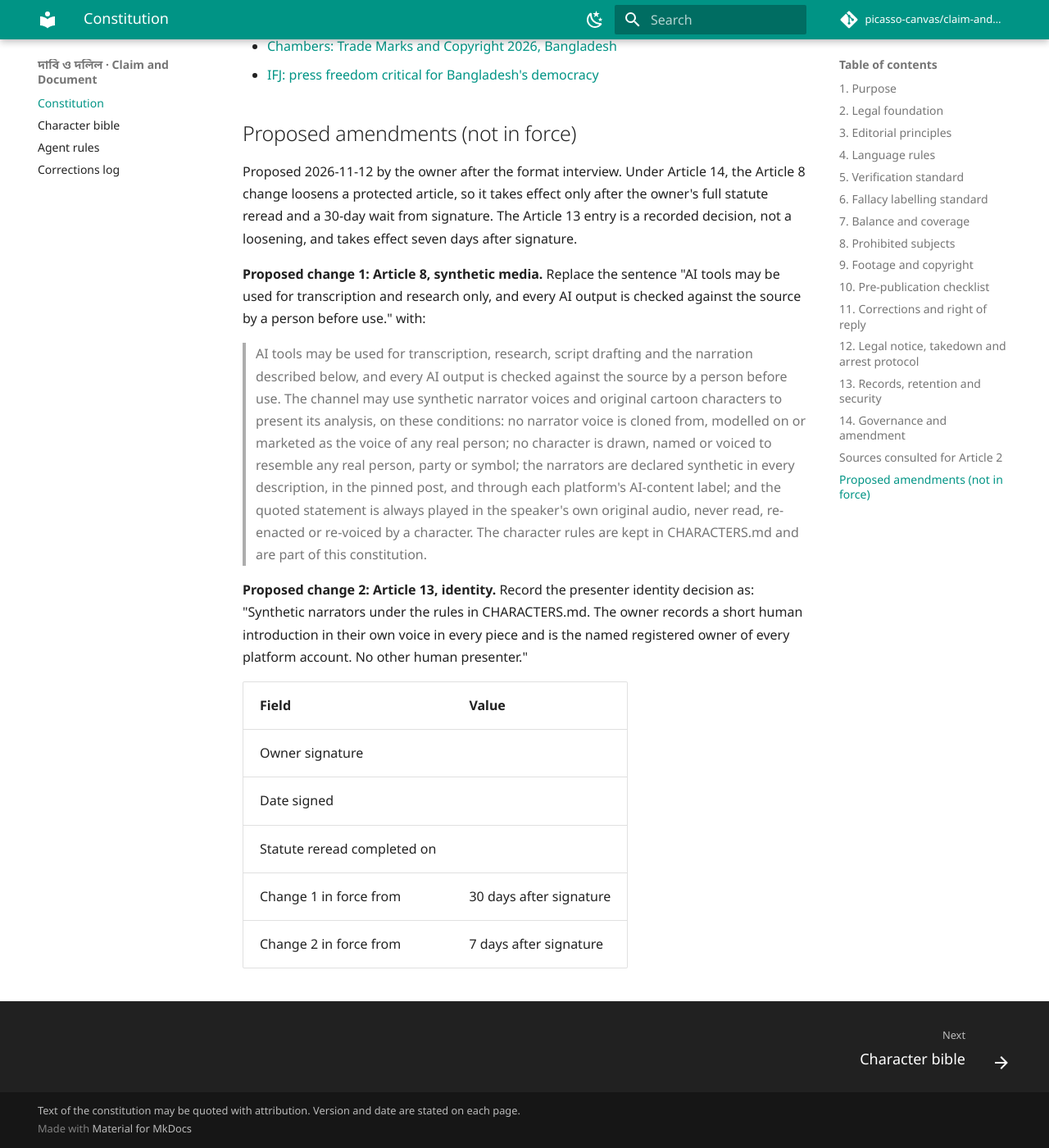
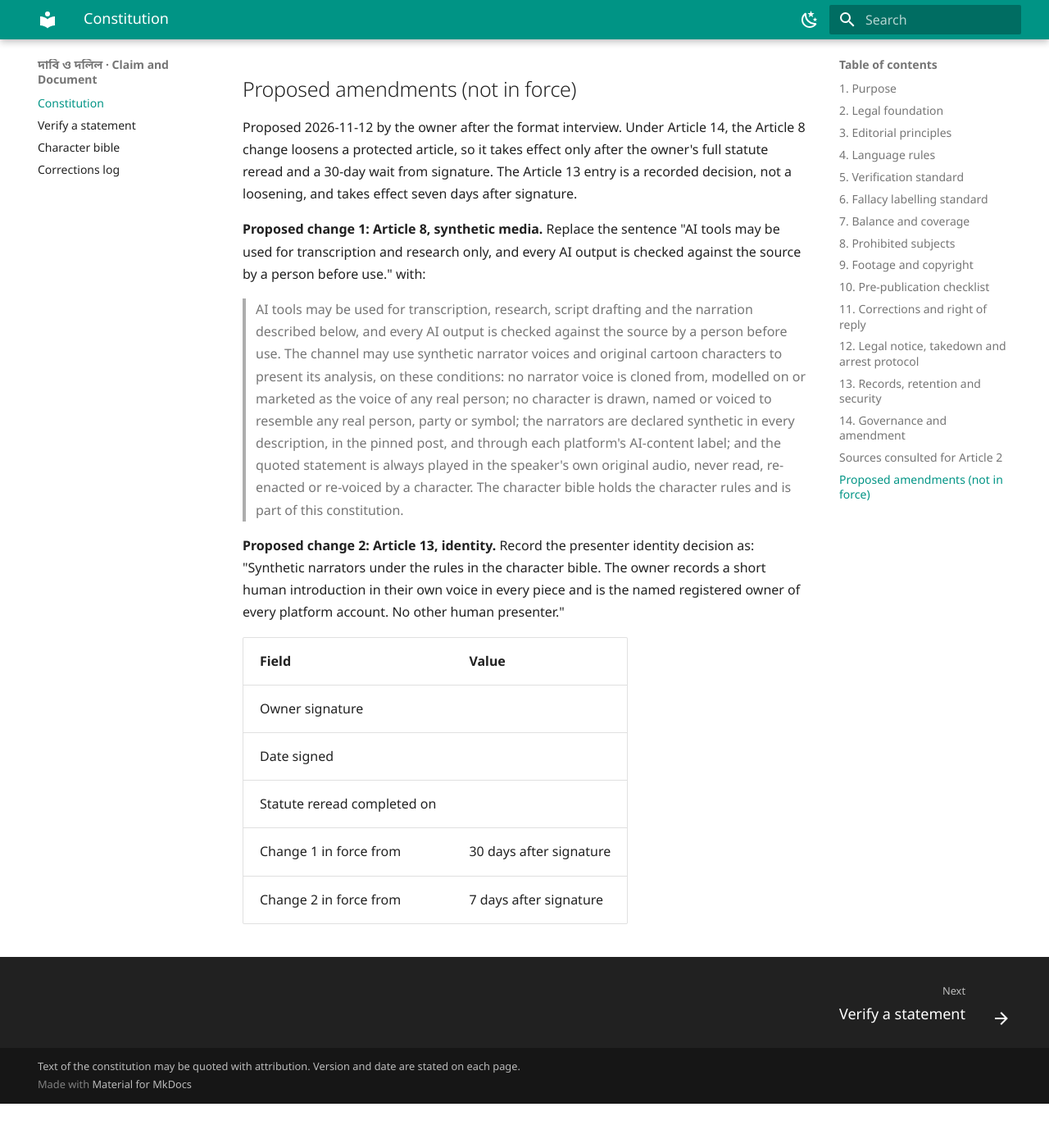
Before and after one commit to picasso-canvas/claim-and-document, an MkDocs documentation site: the page built from docs/index.md, in a window 1280 px wide and 1400 px high, scrolled down 15933 px. Shown: the whole window at 82% size. Built offline with MkDocs 1.6.1 and Material for MkDocs 9.7.7, drawn with Linux system fonts in a browser that asks for light colours; comment, search, counter and statistics services are not loaded; after the commit the page ends 17279 px from its top, so only the background shows below that; some of the changed text lies outside the part shown.

Commit message:
Make the public site a viewer reference: remove tooling files and repository links, add a verification guide
Co-Authored-By: Claude Fable 5.1 <noreply@anthropic.com>

```diff
--- a/README.md
+++ b/README.md
@@ -266,7 +266,7 @@ This constitution binds every person and every automated tool that produces cont
 - **Amendment.** An amendment is proposed in writing, reread by the owner against the current statute text, and takes effect seven days after the owner signs it. Articles 3, 4, 5 and 8 may be tightened at any time but loosened only after a full statute reread and a 30-day wait, so no amendment is made in the heat of a moment.
 - **Mandatory review triggers.** The constitution is reviewed within 14 days of any of: an amendment to the cyber law; a new Election Commission media code; passage of a National Media Commission law; any legal notice received by the channel; any correction that changed a finding.
 - **Annual review.** Once a year the owner and one outside reader with no stake in the channel reread the whole text against the year's pieces and corrections.
-- **Agents and tools.** Any AI system used for research, drafting, transcription, captioning or moderation is given this constitution as a standing instruction and is configured to refuse output that breaks Articles 3, 4, 6 or 8. Its output is a draft; a person signs every checklist item in Article 10. See AGENTS.md in this repository.
+- **Agents and tools.** Any AI system used for research, drafting, transcription, captioning or moderation is given this constitution as a standing instruction and is configured to refuse output that breaks Articles 3, 4, 6 or 8. Its output is a draft; a person signs every checklist item in Article 10.
 - **Publication.** The current version is public, with its version number and date, so viewers and subjects can hold the channel to it.
 
 | Field | Value |
@@ -294,9 +294,9 @@ Proposed 2026-11-12 by the owner after the format interview. Under Article 14, t
 
 **Proposed change 1: Article 8, synthetic media.** Replace the sentence "AI tools may be used for transcription and research only, and every AI output is checked against the source by a person before use." with:
 
-> AI tools may be used for transcription, research, script drafting and the narration described below, and every AI output is checked against the source by a person before use. The channel may use synthetic narrator voices and original cartoon characters to present its analysis, on these conditions: no narrator voice is cloned from, modelled on or marketed as the voice of any real person; no character is drawn, named or voiced to resemble any real person, party or symbol; the narrators are declared synthetic in every description, in the pinned post, and through each platform's AI-content label; and the quoted statement is always played in the speaker's own original audio, never read, re-enacted or re-voiced by a character. The character rules are kept in CHARACTERS.md and are part of this constitution.
+> AI tools may be used for transcription, research, script drafting and the narration described below, and every AI output is checked against the source by a person before use. The channel may use synthetic narrator voices and original cartoon characters to present its analysis, on these conditions: no narrator voice is cloned from, modelled on or marketed as the voice of any real person; no character is drawn, named or voiced to resemble any real person, party or symbol; the narrators are declared synthetic in every description, in the pinned post, and through each platform's AI-content label; and the quoted statement is always played in the speaker's own original audio, never read, re-enacted or re-voiced by a character. The character bible holds the character rules and is part of this constitution.
 
-**Proposed change 2: Article 13, identity.** Record the presenter identity decision as: "Synthetic narrators under the rules in CHARACTERS.md. The owner records a short human introduction in their own voice in every piece and is the named registered owner of every platform account. No other human presenter."
+**Proposed change 2: Article 13, identity.** Record the presenter identity decision as: "Synthetic narrators under the rules in the character bible. The owner records a short human introduction in their own voice in every piece and is the named registered owner of every platform account. No other human presenter."
 
 | Field | Value |
 | --- | --- |
--- a/mkdocs.yml
+++ b/mkdocs.yml
@@ -1,15 +1,12 @@
 site_name: দাবি ও দলিল · Claim and Document
 site_description: Channel constitution, agent rules and character bible for a Bangladeshi political fact-checking channel
 site_url: https://picasso-canvas.github.io/claim-and-document/
-repo_url: https://github.com/picasso-canvas/claim-and-document
-repo_name: picasso-canvas/claim-and-document
-edit_uri: edit/main/
 copyright: Text of the constitution may be quoted with attribution. Version and date are stated on each page.
 
 nav:
   - Constitution: index.md
+  - Verify a statement: verify.md
   - Character bible: characters.md
-  - Agent rules: agents.md
   - Corrections log: corrections.md
 
 theme:
@@ -40,8 +37,6 @@ theme:
     - toc.follow
     - search.suggest
     - search.highlight
-    - content.action.edit
-    - content.action.view
 
 extra_css:
   - stylesheets/extra.css
```
Also changed, not shown: other parts of README.md (+1 -1 lines), AGENTS.md (deleted, +0 -40 lines), CLAUDE.md (deleted, +0 -1 lines), docs/agents.md (deleted, +0 -1 lines), docs/verify.md (added, +42 -0 lines), .github/copilot-instructions.md (deleted), 1 other file.
